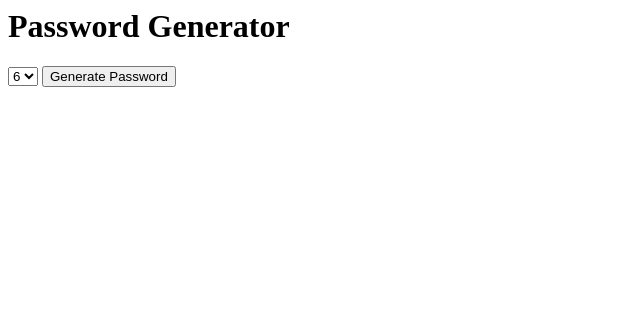
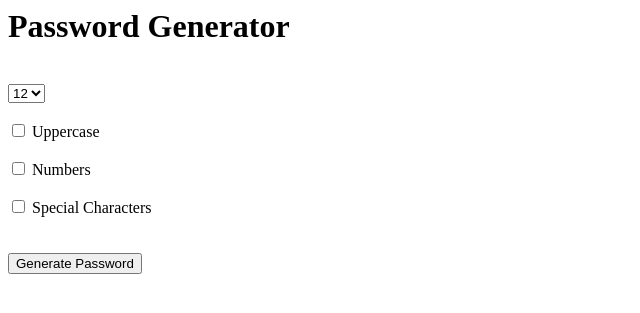
Before and after one commit to muhammeta7/django-password-generator, a Django app: page / in a window 1280 px wide. Shown: the top 313 px of the page, without its empty margins (0-640 px from the left). Run offline with Django 3.2, Linux system fonts and the light colour scheme.

Commit message:
created random password out of list of characters

```diff
--- a/password_generator/generator/templates/generator/home.html
+++ b/password_generator/generator/templates/generator/home.html
@@ -1,11 +1,28 @@
 <h1>Password Generator</h1>
 
 <form action="{% url 'password' %}">
+    <br>
     <select name="length">
         <option value="6">6</option>
-        <option value="5">5</option>
-        <option value="4">4</option>
+        <option value="7">7</option>
+        <option value="8">8</option>
+        <option value="9">9</option>
+        <option value="10">10</option>
+        <option value="11">11</option>
+        <option value="12" selected="selected">12</option>12
     </select>
+    </br>
+
+    <br>
+    <input type="checkbox" name="uppercase"> Uppercase
+    </br>
+    <br>
+    <input type="checkbox" name="numbers"> Numbers
+    </br>
+    <br>
+    <input type="checkbox" name="special"> Special Characters
+    </br>
+    <br></br>
 
     <input type="submit" value="Generate Password">
 </form>
--- a/password_generator/generator/templates/generator/password.html
+++ b/password_generator/generator/templates/generator/password.html
@@ -1 +1,2 @@
-PASSWORD
+<h1>Your password is:</h1>
+<h2>{{ password }}</h2>
--- a/password_generator/generator/views.py
+++ b/password_generator/generator/views.py
@@ -1,9 +1,17 @@
 from django.shortcuts import render
 from django.http import HttpResponse
+import random
 
 # Create your views here.
 def home(request):
-	return render(request, 'generator/home.html', {'password': 'laddleladdle'})
+	return render(request, 'generator/home.html')
 
 def password(request):
-	return render(request, 'generator/password.html')
+	characters = list('abcedefghijklmnopqrstuvwxyz')
+	length = 10
+	the_password = ''
+
+	for i in range(length):
+		the_password += random.choice(characters)
+
+	return render(request, 'generator/password.html', {'password': the_password})
```
